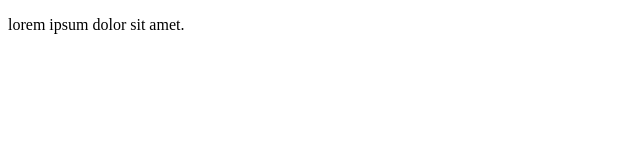
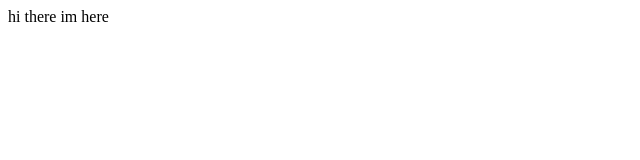
Before and after one commit to BeccAllfor1/Rebecca-first-github-repository, a plain HTML site: page index.html in a window 1280 px wide. Shown: the whole page, without its empty margins (0-640 px from the left). Drawn offline with Linux system fonts and the light colour scheme.

Commit message:
Update index.html

```diff
--- a/index.html
+++ b/index.html
@@ -6,9 +6,6 @@
     <title>Rebecca's website</title>
 </head>
 <body>
-   <div id="test">
-    <div class="test-class"></div>
-    <p> lorem ipsum dolor sit amet.</p>
-   </div>
+   hi there im here
 </body>
 </html>
```
